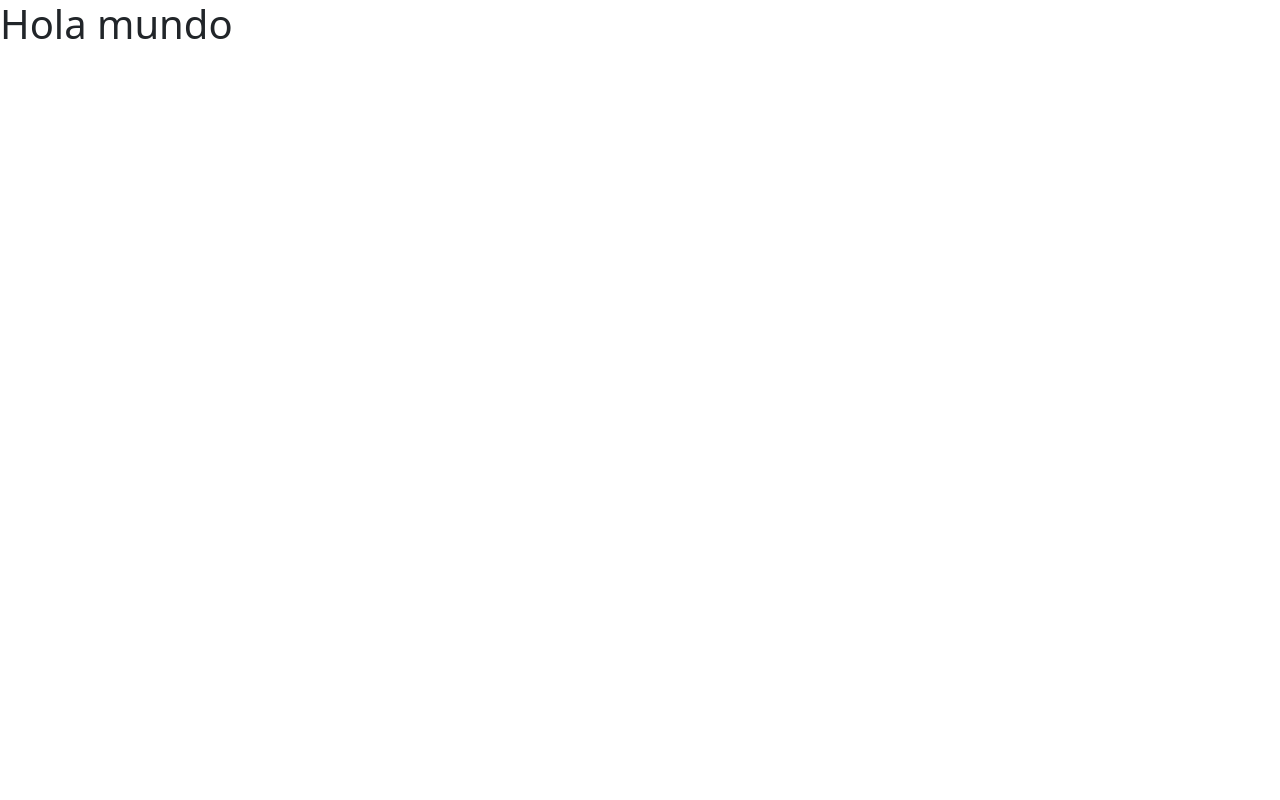
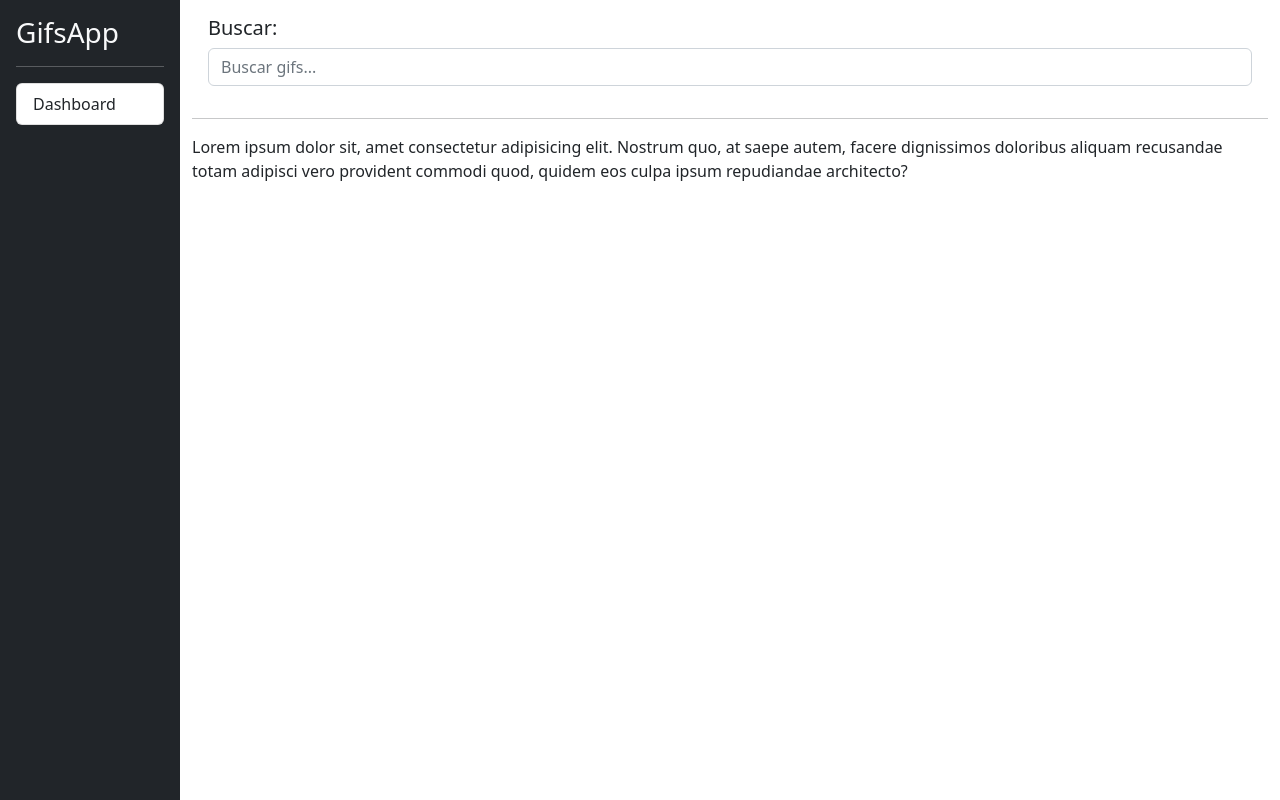
Before and after one commit to mabuenox/angular-cero-experto-udemy, an Angular app in the folder Ejercicios/angular/02-gifsApp/: page / in a window 1280 px wide. Built offline with nearby package versions, Linux system fonts and the light colour scheme.

Commit message:
Add styles to gifs app

```diff
--- a/Ejercicios/angular/02-gifsApp/src/app/app.component.html
+++ b/Ejercicios/angular/02-gifsApp/src/app/app.component.html
@@ -1 +1,28 @@
-<h1>Hola mundo</h1>
+<div class="d-flex">
+  <div class="bg-dark border-right p-3" id="sidebar">
+    <h3 class="text-light">GifsApp</h3>
+    <hr class="text-white" />
+    <div class="list-group list-reset">
+      <a class="list-group-item list-group-item-action" href="#">Dashboard</a>
+    </div>
+  </div>
+
+  <div class="container">
+    <div class="row p-3">
+      <div class="col">
+        <h5>Buscar:</h5>
+        <input type="text" class="form-control" placeholder="Buscar gifs..." />
+      </div>
+    </div>
+    <hr />
+
+    <div class="row">
+      <div class="col">
+        Lorem ipsum dolor sit, amet consectetur adipisicing elit. Nostrum quo,
+        at saepe autem, facere dignissimos doloribus aliquam recusandae totam
+        adipisci vero provident commodi quod, quidem eos culpa ipsum repudiandae
+        architecto?
+      </div>
+    </div>
+  </div>
+</div>
--- a/Ejercicios/angular/02-gifsApp/src/styles.css
+++ b/Ejercicios/angular/02-gifsApp/src/styles.css
@@ -1 +1,9 @@
-/* You can add global styles to this file, and also import other style files */
+html, body{
+  height: 100%;
+}
+
+#sidebar{
+  height: 100%;
+  min-height: 100vh;
+  min-width: 180px;
+}
```
